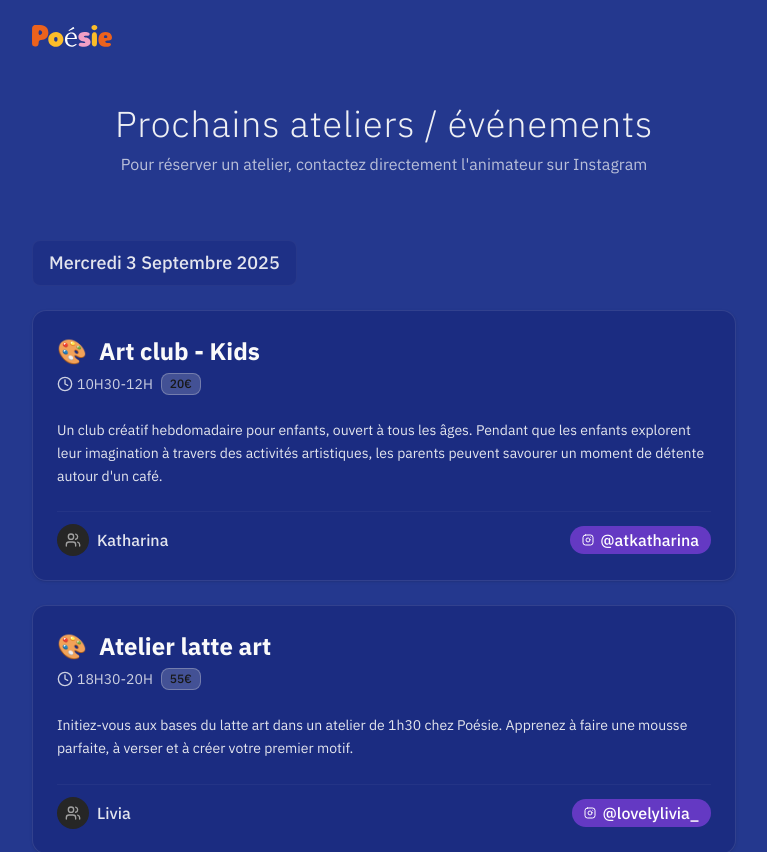
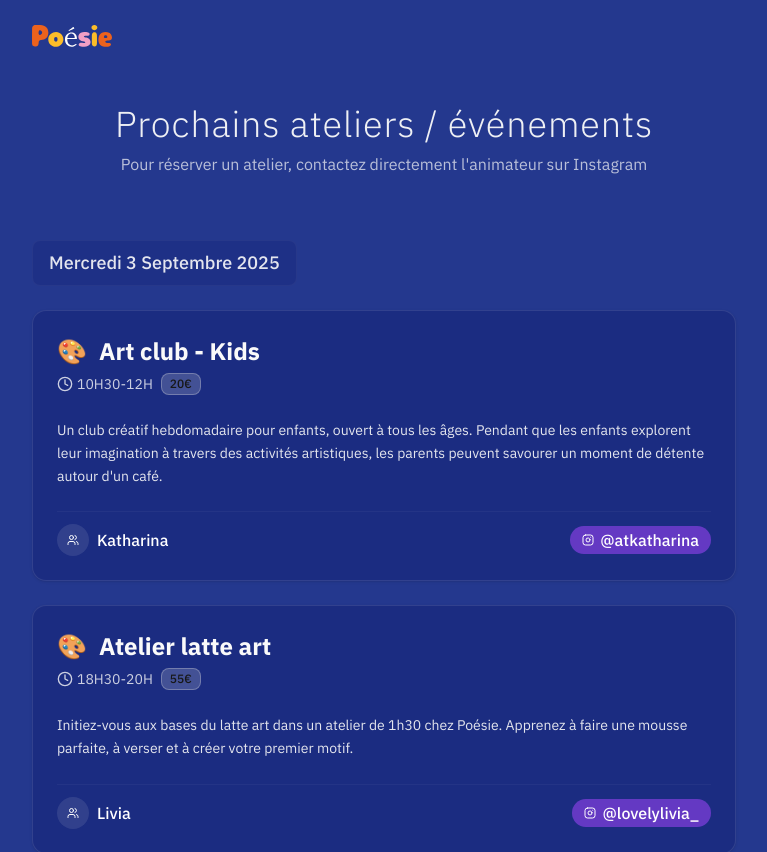
Before and after one commit to yohanlb/poesie-cafe, a Next.js app: page /events in a window 1280 px wide. Shown: the top 852 px of the page, without its empty margins (256-1023 px from the left). Built offline with nearby package versions, Linux system fonts and the light colour scheme.

Commit message:
style: replace instructor display with Badge component in EventCard for improved styling and consistency

```diff
--- a/src/components/EventCard.tsx
+++ b/src/components/EventCard.tsx
@@ -77,13 +77,14 @@ export default function EventCard({ event }: EventCardProps) {
         {event.instructor && (
           <div className="w-full flex flex-col sm:flex-row sm:items-center sm:justify-between gap-3 pt-3 border-t border-border/40">
             <div className="flex items-center gap-2">
-              <div
-                className="w-8 h-8 bg-muted rounded-full flex items-center justify-center"
+              <Badge
+                variant="secondary"
+                className="w-8 h-8 bg-card-foreground/10 rounded-full flex items-center justify-center p-0 border-0"
                 aria-hidden="true"
               >
-                <Users className="w-4 h-4 text-muted-foreground" />
-              </div>
-              <span className="text-base font-medium text-foreground/90">
+                <Users className="w-4 h-4 text-white" />
+              </Badge>
+              <span className="text-base font-medium text-white">
                 {event.instructor}
               </span>
             </div>
```
